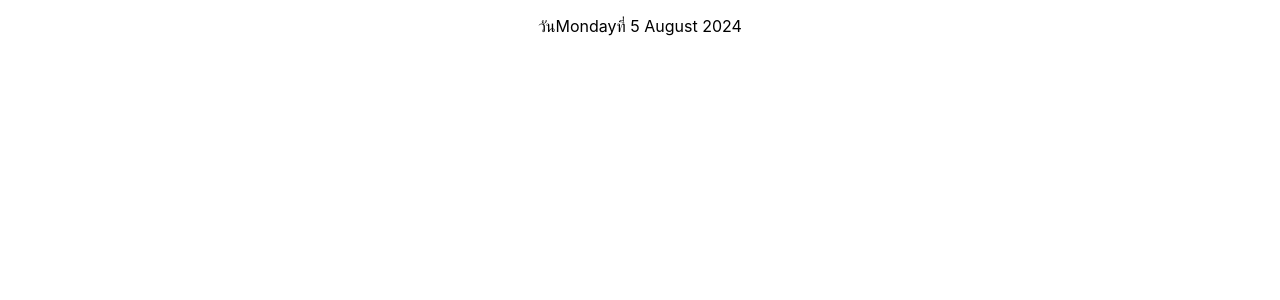
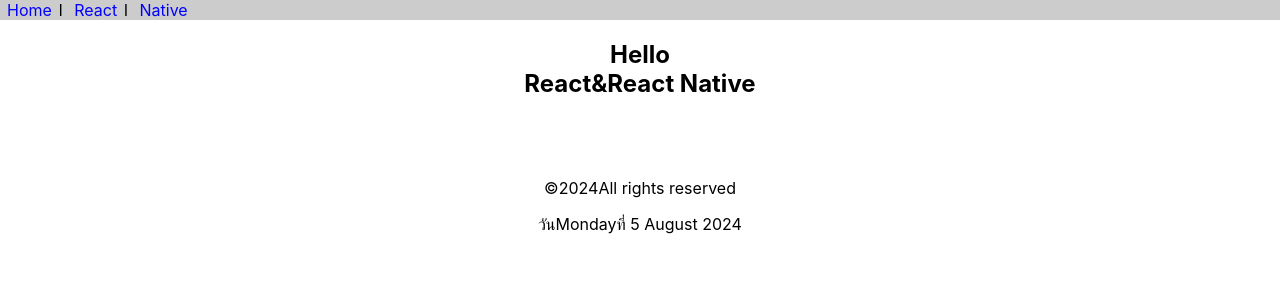
Before and after one commit to Pis2la/app1, a React (Create React App) app: page / in a window 1280 px wide. Shown: the top 300 px of the page. Built offline with nearby package versions, Linux system fonts and the light colour scheme.

Commit message:
commit 3 app1
8/11/2024

```diff
--- a/src/App.js
+++ b/src/App.js
@@ -1,8 +1,12 @@
 import React from 'react'
 import Calendar from './class-components'
+import { Header,Content,Footer } from './func-components'
 export default function app(){
   return(
     <>
+      <Header/>
+      <Content/>
+      <Footer/>
       <p><center><Calendar/></center></p>
     </>
   )
--- /dev/null
+++ b/src/func-components.js
@@ -0,0 +1,33 @@
+import React from 'react'
+export function Header(){
+    const aStyle={
+        dispay:'inline-block',
+        color:'blue',
+        margin:'7px',
+        textDecoration:'none'
+    }
+return(
+<div style={{backgroundColor:'#ccc'}}>
+    <a href=""style={aStyle}>Home</a>l&nbsp;
+    <a href=""style={aStyle}>React</a>l&nbsp;
+    <a href=""style={aStyle}>Native</a>
+
+</div>
+)
+}
+export function Content(){
+    return(
+        <div style={{textAlign:'center'}}>
+            <h2>Hello<br/>React&React Native</h2>
+            <br/><br/><br/>
+        </div>
+    )
+}
+export const Footer=()=>{
+    return(
+        <div style={{textAlign:'center'}}>
+            &copy;{new Date().getFullYear()}All rights reserved
+        </div>
+
+    )
+}
```
